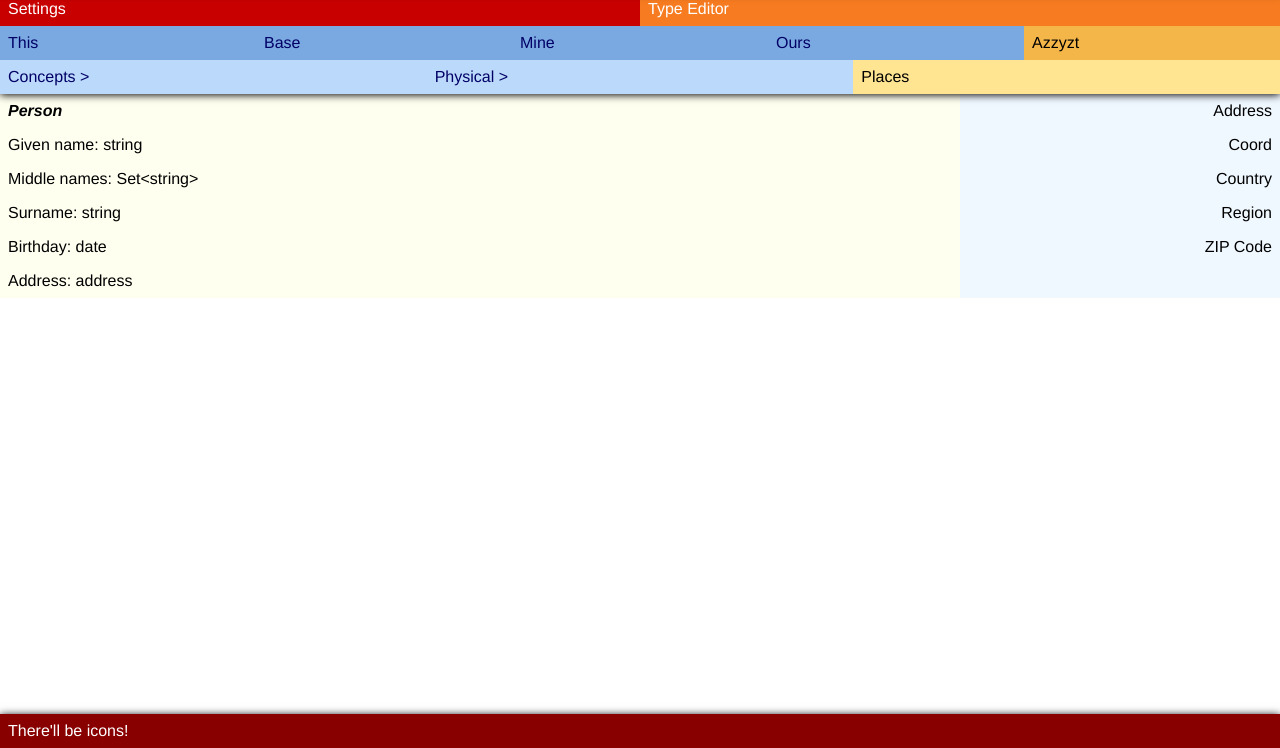
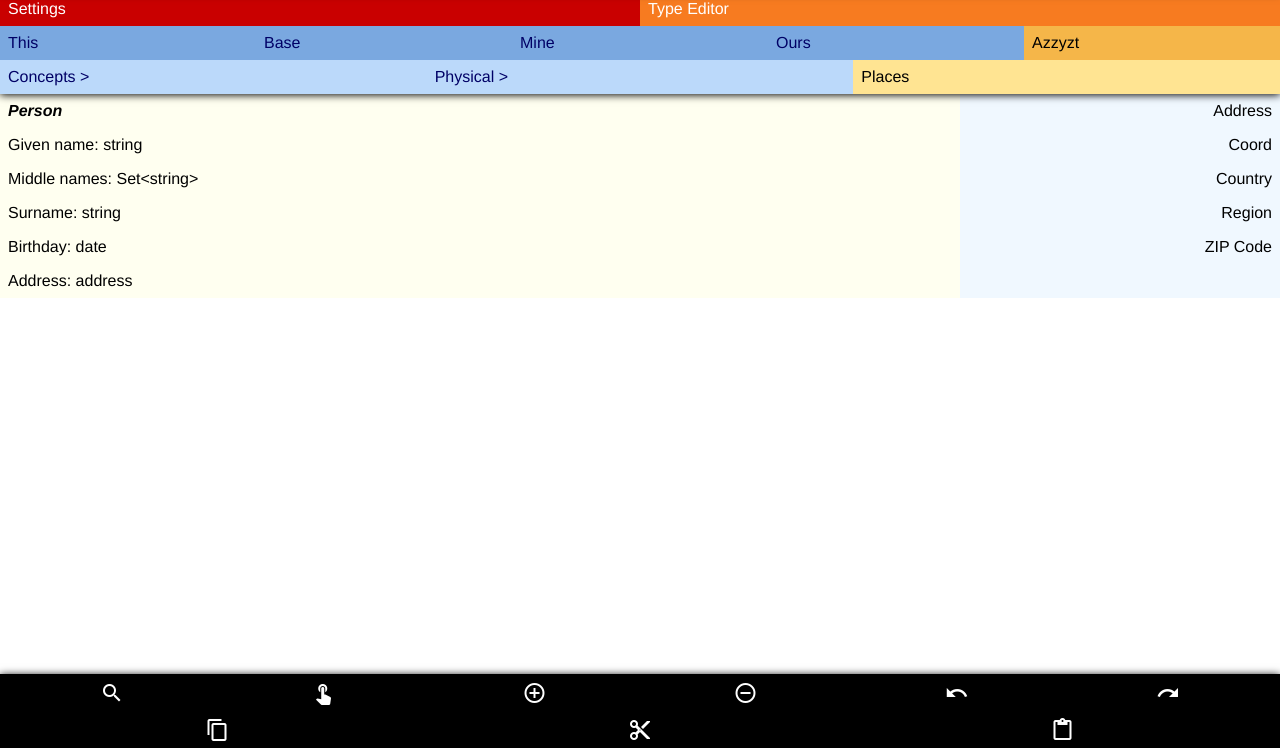
Before and after one commit to amanessinger/azzyzt, a website: page doc/mockups/struct-editor-azzyzt-address.html in a window 1280 px wide. Shown: the part 52-800 px from the top of the page. Drawn offline with Linux system fonts and the light colour scheme.

Commit message:
Added material icons to footer icon bar.

```diff
--- a/doc/mockups/struct-editor-azzyzt-address.html
+++ b/doc/mockups/struct-editor-azzyzt-address.html
@@ -4,6 +4,9 @@
 <head>
   <meta charset="UTF-8">
   <meta name="viewport" content="width=device-width, initial-scale=1.0"/>
+
+  <link href="https://fonts.googleapis.com/icon?family=Material+Icons"
+        rel="stylesheet">
 
   <link rel="stylesheet" type="text/css" href="reset.css"/>
   <link rel="stylesheet" type="text/css" href="styles.css"/>
@@ -70,7 +73,19 @@
 </div>
 
 <footer class="app-footer">
-  <div class="app-icon-bar">There'll be icons!</div>
+  <div class="app-icon-bar">
+    <i class="material-icons">search</i>
+    <i class="material-icons">touch_app</i>
+    <i class="material-icons">add_circle_outline</i>
+    <i class="material-icons">remove_circle_outline</i>
+    <i class="material-icons">undo</i>
+    <i class="material-icons">redo</i>
+  </div>
+  <div class="app-icon-bar">
+    <i class="material-icons">content_copy</i>
+    <i class="material-icons">content_cut</i>
+    <i class="material-icons">content_paste</i>
+  </div>
 </footer>
 
 </body>
--- a/doc/mockups/styles.css
+++ b/doc/mockups/styles.css
@@ -1,5 +1,5 @@
 html, .app {
-  height: 100%;
+  height: 100vh;
 }
 
 .app {
@@ -8,7 +8,7 @@ html, .app {
   flex-direction: column;
 }
 
-.app-header, .app-footer {
+.app-header {
   background-color: #880000;
   color: white;
   padding: 0.5em;
@@ -130,3 +130,14 @@ html, .app {
 .type-editor__lib-type {
   text-align: right;
 }
+
+.app-icon-bar {
+  display: flex;
+  flex-direction: row;
+  flex-wrap: wrap;
+  justify-content: space-around;
+  align-items: center;
+  padding: 0.4em;
+  background-color: black;
+  color: white;
+}
```
Also changed, not shown: doc/mockups/struct-editor-base-collections.html (+16 -1 lines).
